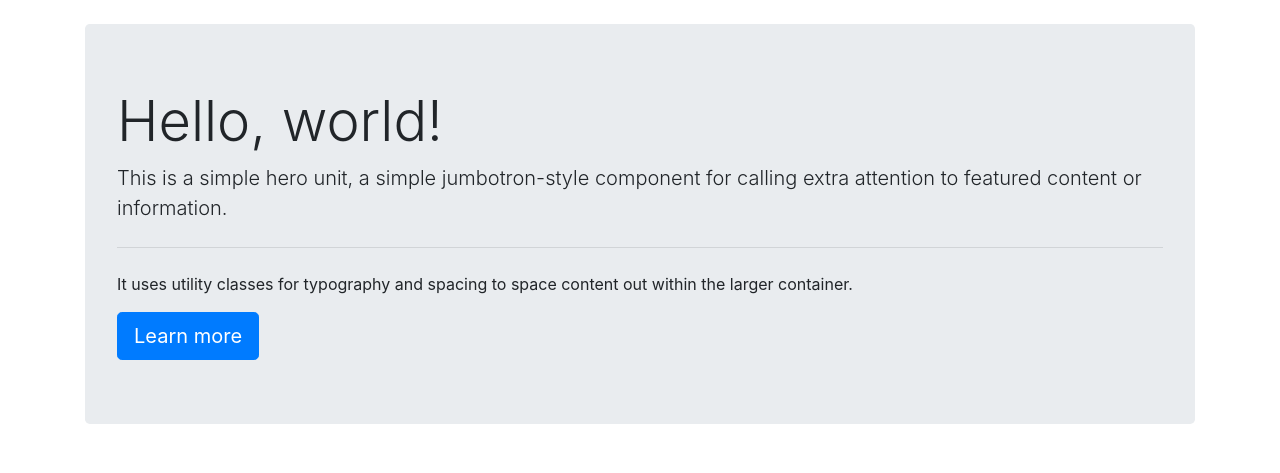
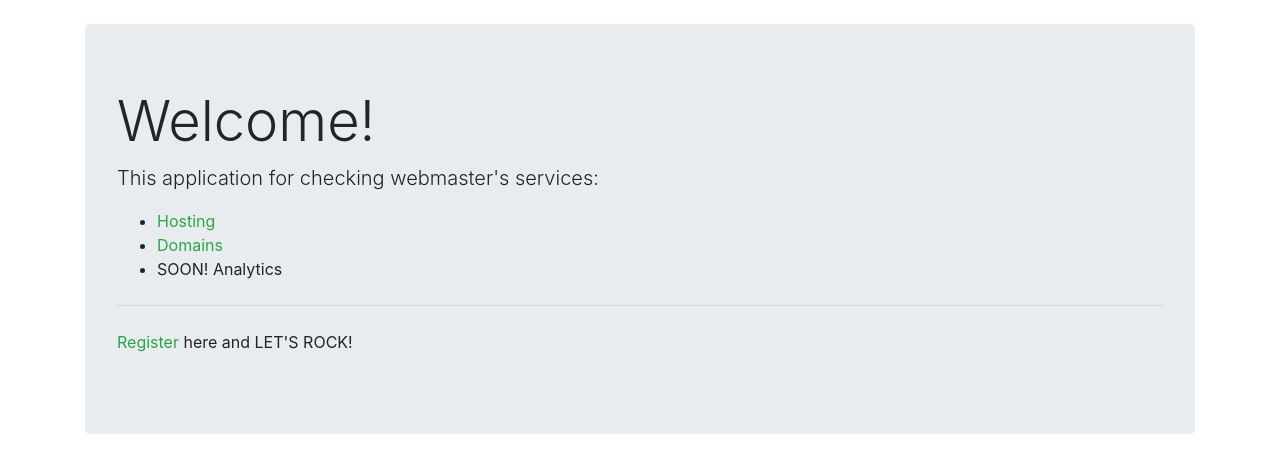
Before and after one commit to Lestar039/integra, a Django app: page / in a window 1280 px wide. Shown: the part 56-529 px from the top of the page. Run offline with Django 3.2, Linux system fonts and the light colour scheme; parts of the project's set-up code (start-up, migrations or seed data) failed here and were passed over; some libraries are stand-ins or nearby versions.

Commit message:
Add text to main page for not auth users

```diff
--- a/app/web_service/templates/web_service/index.html
+++ b/app/web_service/templates/web_service/index.html
@@ -11,12 +11,18 @@ Main Page
 <section>
     <div class="container">
         <div class="jumbotron">
-            <h1 class="display-4">Hello, world!</h1>
-            <p class="lead">This is a simple hero unit, a simple jumbotron-style component for calling extra attention
-                to featured content or information.</p>
+            <h1 class="display-4">Welcome!</h1>
+            <p class="lead">This application for checking webmaster's services:</p>
+            <ul>
+                <li><a class="btn-outline-success" href="{% url 'hosting_urls' %}">Hosting</a></li>
+                <li><a class="btn-outline-success" href="{% url 'domains_urls' %}">Domains</a></li>
+                <li>SOON! Analytics</li>
+            </ul>
             <hr class="my-4">
-            <p>It uses utility classes for typography and spacing to space content out within the larger container.</p>
-            <a class="btn btn-primary btn-lg" href="#" role="button">Learn more</a>
+            <p>
+                <a class="btn-outline-success" href="#" role="button">Register</a> here and LET'S ROCK!
+            </p>
+
         </div>
     </div>
 </section>
```
